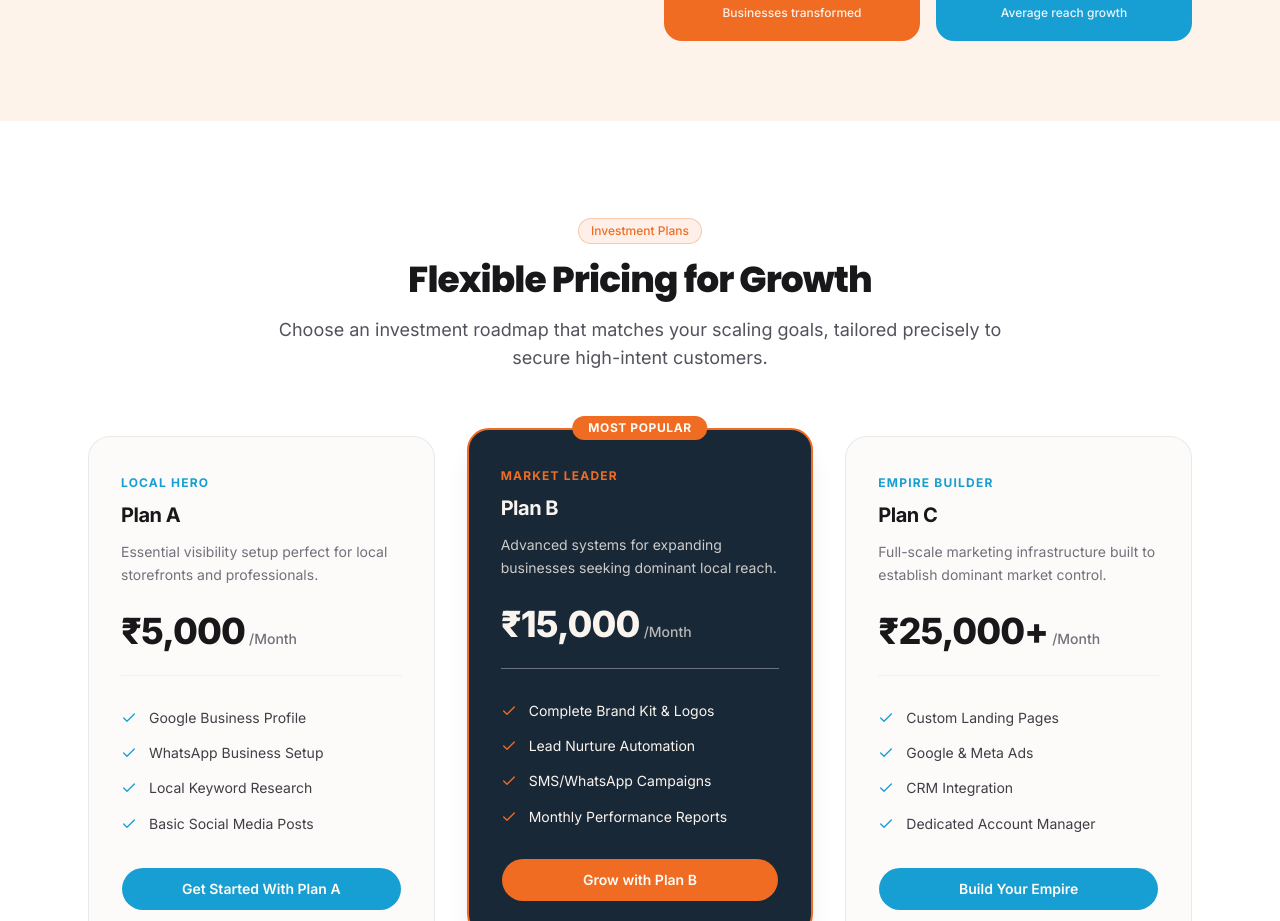
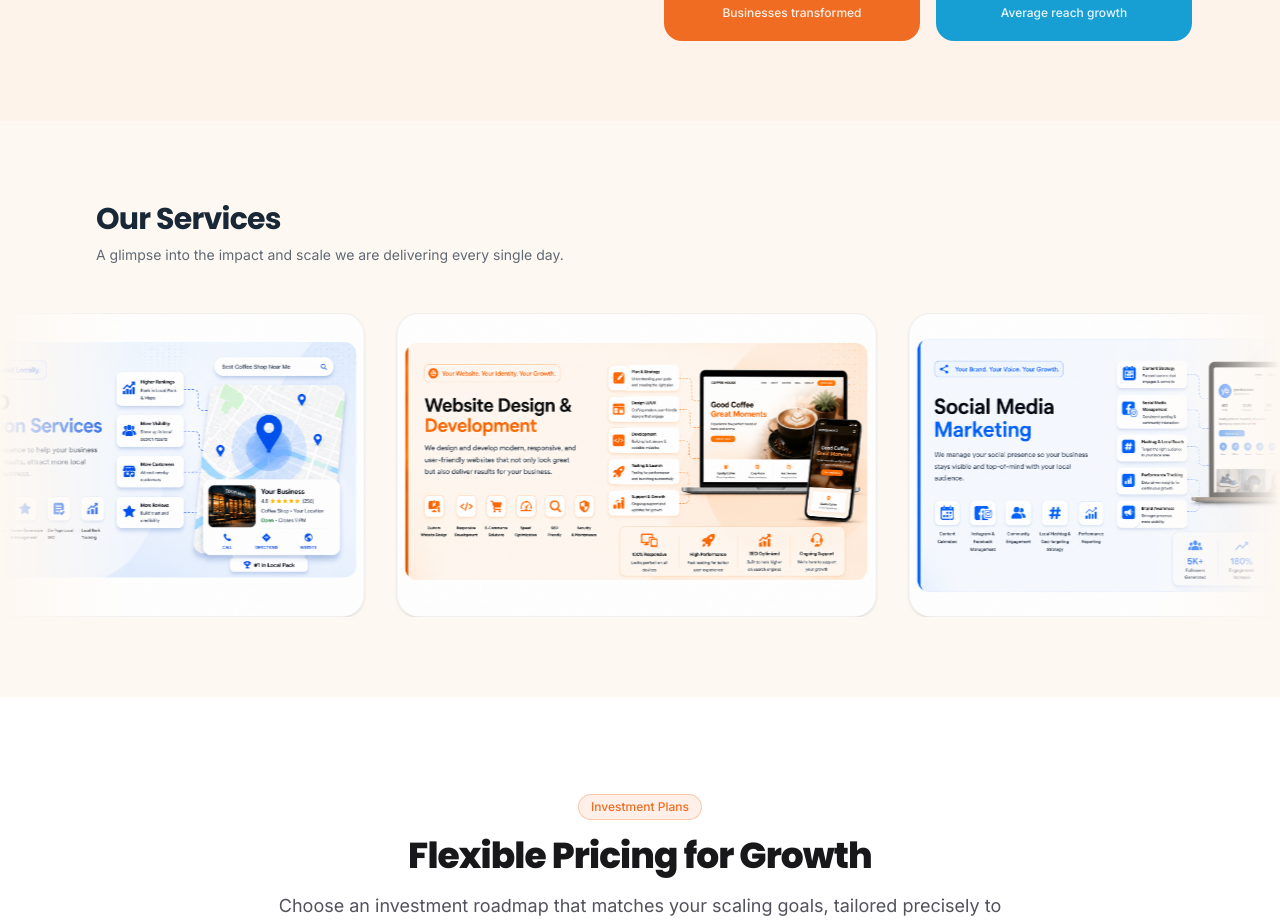
Before and after one commit to sunscraft/pragati-ujjayini, a Next.js app: page / in a window 1280 px wide. Shown: the part 4720-5641 px from the top of the page. Built offline with nearby package versions, Linux system fonts and the light colour scheme.

Commit message:
carousal added

```diff
--- a/app/layout.tsx
+++ b/app/layout.tsx
@@ -37,8 +37,8 @@ export const metadata: Metadata = {
 
   // FIXED: Added absolute link declarations to replace the fallback WordPress logo asset
   icons: {
-    icon: '/pragatiiujjayini-logo.png',       // This displays your logo in standard browser tabs
-    apple: '/pragatiiujjayini-logo.png',      // This displays your logo when saved on iPhones/iPads
+    icon: '/pragati-ujjayini-logo.png',       // This displays your logo in standard browser tabs
+    apple: '/pragati-ujjayini-logo.png',      // This displays your logo when saved on iPhones/iPads
   },
 
   keywords: [
--- a/app/page.tsx
+++ b/app/page.tsx
@@ -7,6 +7,7 @@ import { WhyTrust } from '@/components/why-trust'
 import { Pricing } from '@/components/pricing'
 import { FAQ } from '@/components/faq'
 import { CtaBanner } from '@/components/cta-banner'
+import { Carousel } from '@/components/carousel'
 
 export default function Page() {
   return (
@@ -18,6 +19,7 @@ export default function Page() {
         <Categories />
         <DigitalGrowth />
         <WhyTrust />
+        <Carousel />
         <Pricing />
         <FAQ />
         <CtaBanner />
--- /dev/null
+++ b/components/carousel.tsx
@@ -0,0 +1,77 @@
+'use client'
+
+import React from 'react'
+import Image from 'next/image'
+
+// Add your local image paths here
+const carouselImages = [
+    { src: '/images/google-buisness-profile-image.png', alt: 'Project Showcase 1' },
+    { src: '/images/local-seo.png', alt: 'Project Showcase 2' },
+    { src: '/images/website-and-development.png', alt: 'Project Showcase 3' },
+    { src: '/images/social-media-marketing.png', alt: 'Project Showcase 4' },
+    { src: '/images/graphic-designing.png', alt: 'Project Showcase 5' },
+    { src: '/images/Local-Google-Meta-Ads.png', alt: 'Project Showcase 6' },
+    { src: '/images/whatsapp-marketing.png', alt: 'Project Showcase 7' },
+    { src: '/images/local-business-directories.png', alt: 'Project Showcase 8' },
+]
+
+export function Carousel() {
+    // Duplicate the array to create a seamless, glitch-free infinite scrolling illusion
+    const doubleImages = [...carouselImages, ...carouselImages]
+
+    return (
+        <section className="py-20 bg-brand-cream/40 overflow-hidden w-full">
+            <div className="max-w-6xl mx-auto px-6 sm:px-8 mb-12 text-center md:text-left">
+                <h2 className="font-heading text-2xl sm:text-3xl font-bold tracking-tight text-brand-navy">
+                    Our Services
+                </h2>
+                <p className="text-muted-foreground text-sm mt-2">
+                    A glimpse into the impact and scale we are delivering every single day.
+                </p>
+            </div>
+
+            {/* Main Infinite Wrapper Container */}
+            <div className="relative w-full flex overflow-x-hidden group mask-gradient">
+
+                {/* Track 1 */}
+                <div className="flex gap-8 shrink-0 animate-infinite-scroll group-hover:[animation-play-state:paused]">
+                    {doubleImages.map((image, idx) => (
+                        <div
+                            key={`track1-${idx}`}
+                            className="relative w-[27rem] h-[18rem] sm:w-[30rem] sm:h-[19rem] shrink-0 overflow-hidden rounded-3xl border border-zinc-200/60 bg-white shadow-sm transition-all duration-300 hover:shadow-md hover:scale-[1.015]"
+                        >
+                            <Image
+                                src={image.src}
+                                alt={image.alt}
+                                fill
+                                sizes="(max-w-768px) 432px, 480px"
+                                className="object-cover"
+                                priority={idx < 3}
+                            />
+                        </div>
+                    ))}
+                </div>
+            </div>
+
+            {/* Required Tailwind Global CSS Injection for the Infinite Marquee Animation */}
+            <style jsx global>{`
+        @keyframes infiniteScroll {
+          from {
+            transform: translateX(0);
+          }
+          to {
+            transform: translateX(-50%);
+          }
+        }
+        .animate-infinite-scroll {
+          animation: infiniteScroll 45s linear infinite;
+        }
+        /* Smooth fade effect on the edges of the carousel row */
+        .mask-gradient {
+          mask-image: linear-gradient(to right, transparent, white 10%, white 90%, transparent);
+          -webkit-mask-image: linear-gradient(to right, transparent, white 10%, white 90%, transparent);
+        }
+      `}</style>
+        </section>
+    )
+}
```
